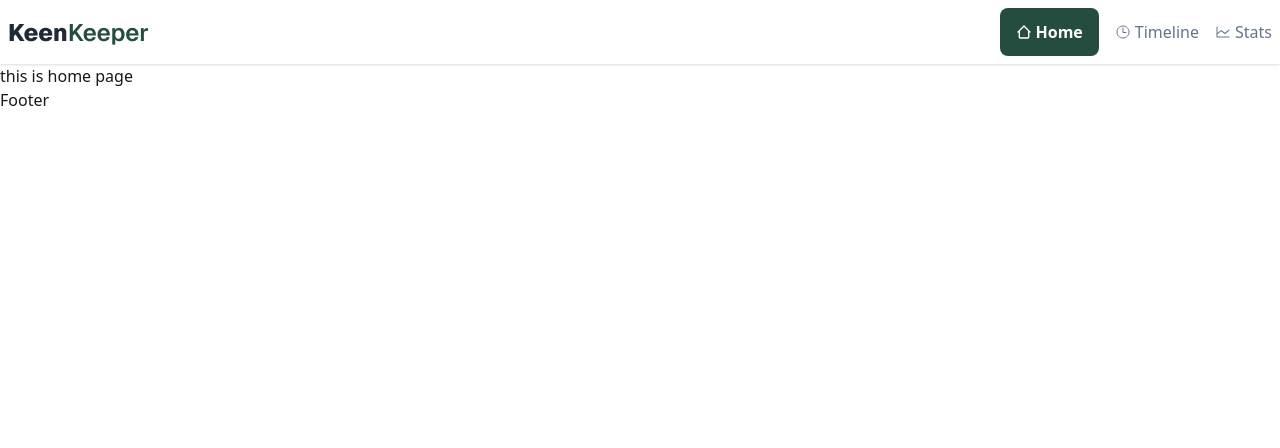
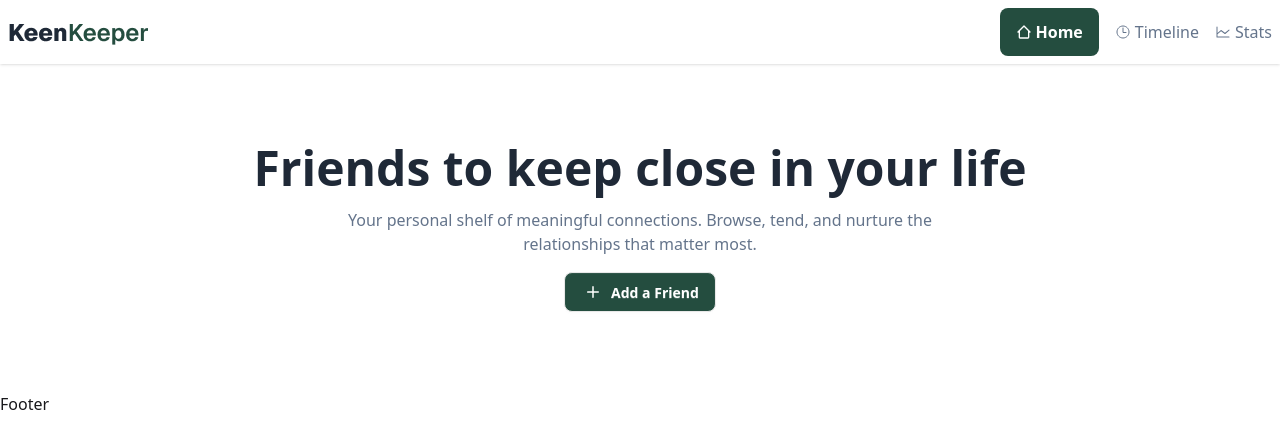
Before and after one commit to abubakkarsiddik123/Keen-Keeper, a Next.js app: page / in a window 1280 px wide. Shown: the top 448 px of the page. Built offline with nearby package versions, Linux system fonts and the light colour scheme.

Commit message:
added banner section with heading, subtitle and call-to-action button

```diff
--- /dev/null
+++ b/src/Components/Banner/Banner.jsx
@@ -0,0 +1,25 @@
+import { IoIosAdd } from "react-icons/io";
+
+const Banner = () => {
+  return (
+    <div className="hero ">
+      <div className="hero-content text-center">
+        <div className="">
+          <h1 className="text-5xl font-bold text-[#1F2937]">
+            Friends to keep close in your life
+          </h1>
+          <p className="py-4 text-[#64748B]">
+            Your personal shelf of meaningful connections. Browse, tend, and
+            nurture the <br /> relationships that matter most.
+          </p>
+          <button className="btn bg-[#244D3F] text-white font-semibold rounded-lg py-3">
+            <IoIosAdd  className="text-2xl text-white"/>
+            Add a Friend
+          </button>
+        </div>
+      </div>
+    </div>
+  );
+};
+
+export default Banner;
--- a/src/Components/Navbar/MyNaveLink.jsx
+++ b/src/Components/Navbar/MyNaveLink.jsx
@@ -7,7 +7,6 @@ import { PiChartLine } from "react-icons/pi";
 
 const MyNaveLink = () => {
   const pathName = usePathname();
-  console.log(pathName);
   return (
     <div className="">
       <ul className="flex items-center gap-4  font-medium text-[#64748B]">
--- a/src/app/page.js
+++ b/src/app/page.js
@@ -1,8 +1,9 @@
+import Banner from "@/Components/Banner/Banner";
 
 export default function Home() {
   return (
-    <div>
-      this is home page
+    <div className="max-w-[1110px] mx-auto mt-16 mb-16">
+      <Banner/>
     </div>
   );
 }
```
